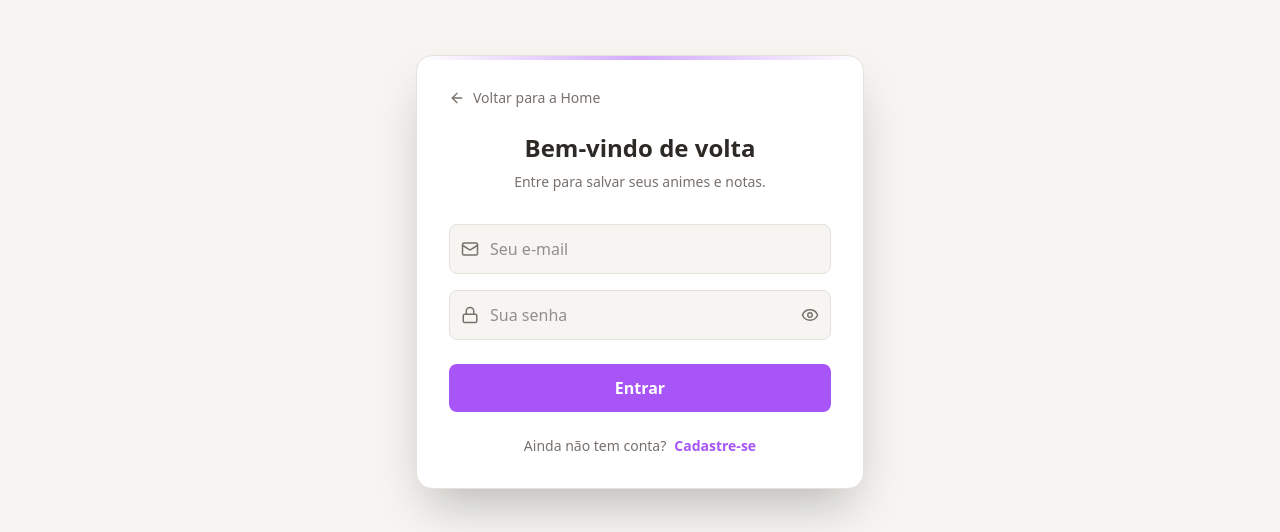
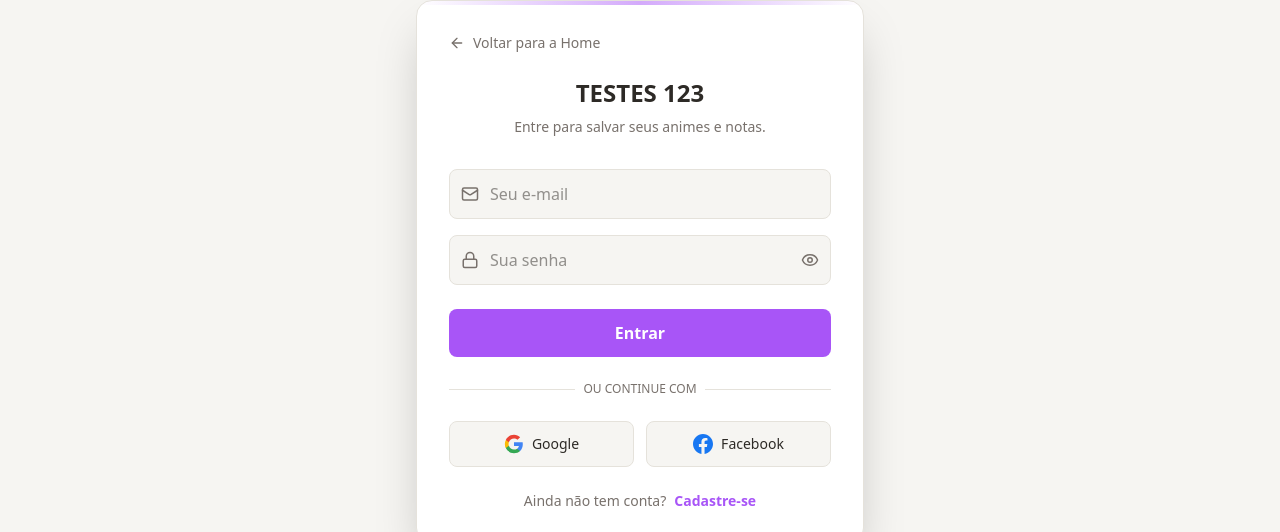
Before and after one commit to edu07-CR/anime-site, a Next.js app: page /login in a window 1280 px wide. Shown: the part 136-668 px from the top of the page. Built offline with nearby package versions, Linux system fonts and the light colour scheme; no server answers.

Commit message:
Adicionei a integração com o facebook e o google

```diff
--- a/app/@modal/(.)login/page.tsx
+++ b/app/@modal/(.)login/page.tsx
@@ -3,10 +3,13 @@
 import { useState } from 'react';
 import { useRouter } from 'next/navigation';
 import { createClient } from '@/lib/supabase/client';
-import { Mail, Lock, Loader2, Eye, EyeOff, User, X } from 'lucide-react';
+import { Mail, Lock, Loader2, ArrowLeft, Eye, EyeOff, User } from 'lucide-react';
 import Link from 'next/link';
 
-export default function LoginModal() {
+export default function LoginPage() {
+  // 🕵️‍♂️ LOG DE DEPURAÇÃO: Se isso aparecer no terminal, o arquivo está sendo lido!
+  console.log("🕵️‍♂️ [DEBUG] O componente LoginPage foi carregado!");
+
   const [isLogin, setIsLogin] = useState(true);
   const [email, setEmail] = useState('');
   const [password, setPassword] = useState('');
@@ -14,6 +17,7 @@ export default function LoginModal() {
 
   const [showPassword, setShowPassword] = useState(false);
   const [loading, setLoading] = useState(false);
+  const [socialLoading, setSocialLoading] = useState<string | null>(null);
   const [error, setError] = useState<string | null>(null);
 
   const router = useRouter();
@@ -46,20 +50,17 @@ export default function LoginModal() {
         setLoading(false);
         return;
       }
-
       const senhasFaceis = ['123456', 'abcdef', 'qwerty', '12345678', 'senha123'];
       if (senhasFaceis.includes(password.toLowerCase())) {
         setError('Sua senha é muito fácil. Escolha outra.');
         setLoading(false);
         return;
       }
-
       if (!/(?=.*[a-zA-Z])(?=.*\d)/.test(password)) {
         setError('A senha deve conter pelo menos uma letra e um número.');
         setLoading(false);
         return;
       }
-
       if (username.trim().length < 3) {
         setError('O nome de usuário deve ter pelo menos 3 letras.');
         setLoading(false);
@@ -78,7 +79,7 @@ export default function LoginModal() {
         if (error) throw error;
       }
 
-      router.back(); // Fecha o modal e volta para a Home
+      router.push('/');
       router.refresh();
     } catch (err: any) {
       if (err.message.includes('Invalid login credentials')) setError('E-mail ou senha incorretos.');
@@ -89,27 +90,41 @@ export default function LoginModal() {
     }
   };
 
+  const handleSocialLogin = async (provider: 'google' | 'facebook') => {
+    console.log(`🕵️‍♂️ [DEBUG] Tentando login com ${provider}...`);
+    setSocialLoading(provider);
+    setError(null);
+
+    const { error } = await supabase.auth.signInWithOAuth({
+      provider: provider,
+      options: {
+        redirectTo: `${window.location.origin}/auth/callback`,
+      },
+    });
+
+    if (error) {
+      console.error(`🚨 [DEBUG] Erro no login social:`, error);
+      setError(`Erro ao entrar com ${provider}. Tente novamente.`);
+      setSocialLoading(null);
+    }
+  };
+
   return (
-    // O FUNDO ESCURO E DESFOCADO
-    <div className="fixed inset-0 z-[100] flex items-center justify-center bg-black/60 backdrop-blur-md p-4">
+    <div className="min-h-[80vh] flex items-center justify-center px-4">
+      <div className="w-full max-w-md bg-surface border border-border rounded-2xl p-8 shadow-2xl relative overflow-hidden">
 
-      {/* O CARD DE VIDRO (Glassmorphism) */}
-      <div className="w-full max-w-md bg-surface/90 backdrop-blur-xl border border-white/10 rounded-2xl p-8 shadow-2xl relative">
+        <div className="absolute top-0 left-0 w-full h-1 bg-gradient-to-r from-transparent via-accent to-transparent opacity-50" />
 
-        {/* Botão de Fechar */}
-        <button
-          onClick={() => router.back()}
-          className="absolute top-4 right-4 text-muted hover:text-red-400 transition-colors cursor-pointer"
-        >
-          <X size={20} />
-        </button>
+        <Link href="/" className="inline-flex items-center gap-2 text-muted hover:text-accent transition-colors mb-6 text-sm font-medium cursor-pointer">
+          <ArrowLeft size={16} /> Voltar para a Home
+        </Link>
 
-        <div className="text-center mb-8 mt-2">
+        <div className="text-center mb-8">
           <h1 className="text-2xl font-bold text-text mb-2">
-            {isLogin ? 'Bem-vindo de volta' : 'Crie sua conta'}
+            {isLogin ? 'Bem-vindo' : 'Crie sua conta'}
           </h1>
           <p className="text-muted text-sm">
-            {isLogin ? 'Entre para salvar seus animes e notas.' : 'Junte-se ao AniVerse.'}
+            {isLogin ? 'Entre para salvar seus animes e notas.' : 'Junte-se ao AniVerse e monte seu Top 5.'}
           </p>
         </div>
 
@@ -119,13 +134,14 @@ export default function LoginModal() {
           </div>
         )}
 
+        {/* FORMULÁRIO DE E-MAIL */}
         <form onSubmit={handleAuth} className="flex flex-col gap-4">
           {!isLogin && (
             <div className="relative">
               <User className="absolute left-3 top-1/2 -translate-y-1/2 text-muted" size={18} />
               <input
                 type="text" placeholder="Seu nome de usuário" value={username} onChange={(e) => setUsername(e.target.value)} required={!isLogin}
-                className="w-full bg-bg/50 border border-border text-text rounded-lg py-3 pl-10 pr-4 focus:outline-none focus:border-accent"
+                className="w-full bg-bg border border-border text-text rounded-lg py-3 pl-10 pr-4 focus:outline-none focus:border-accent focus:ring-1 focus:ring-accent transition-all"
               />
             </div>
           )}
@@ -134,7 +150,7 @@ export default function LoginModal() {
             <Mail className="absolute left-3 top-1/2 -translate-y-1/2 text-muted" size={18} />
             <input
               type="email" placeholder="Seu e-mail" value={email} onChange={(e) => setEmail(e.target.value)} required
-              className="w-full bg-bg/50 border border-border text-text rounded-lg py-3 pl-10 pr-4 focus:outline-none focus:border-accent"
+              className="w-full bg-bg border border-border text-text rounded-lg py-3 pl-10 pr-4 focus:outline-none focus:border-accent focus:ring-1 focus:ring-accent transition-all"
             />
           </div>
 
@@ -142,17 +158,56 @@ export default function LoginModal() {
             <Lock className="absolute left-3 top-1/2 -translate-y-1/2 text-muted" size={18} />
             <input
               type={showPassword ? 'text' : 'password'} placeholder="Sua senha" value={password} onChange={(e) => setPassword(e.target.value)} required
-              className="w-full bg-bg/50 border border-border text-text rounded-lg py-3 pl-10 pr-12 focus:outline-none focus:border-accent"
+              className="w-full bg-bg border border-border text-text rounded-lg py-3 pl-10 pr-12 focus:outline-none focus:border-accent focus:ring-1 focus:ring-accent transition-all"
             />
-            <button type="button" onClick={() => setShowPassword(!showPassword)} className="absolute right-3 top-1/2 -translate-y-1/2 text-muted hover:text-accent cursor-pointer">
+            <button type="button" onClick={() => setShowPassword(!showPassword)} className="absolute right-3 top-1/2 -translate-y-1/2 text-muted hover:text-accent transition-colors cursor-pointer">
               {showPassword ? <EyeOff size={18} /> : <Eye size={18} />}
             </button>
           </div>
 
-          <button type="submit" disabled={loading} className="w-full bg-accent text-white font-bold py-3 rounded-lg hover:bg-accent/90 mt-2 flex justify-center items-center gap-2 disabled:opacity-50 cursor-pointer">
+          <button type="submit" disabled={loading} className="w-full bg-accent text-white font-bold py-3 rounded-lg hover:bg-accent/90 transition-all mt-2 flex items-center justify-center gap-2 disabled:opacity-50 cursor-pointer">
             {loading ? <Loader2 className="animate-spin" size={20} /> : (isLogin ? 'Entrar' : 'Criar Conta')}
           </button>
         </form>
+
+        {/* DIVISOR E BOTÕES SOCIAIS */}
+        <div className="relative my-6">
+          <div className="absolute inset-0 flex items-center"><div className="w-full border-t border-border"></div></div>
+          <div className="relative flex justify-center text-xs uppercase"><span className="bg-surface px-2 text-muted">Ou continue com</span></div>
+        </div>
+
+        <div className="flex gap-3">
+          <button
+            type="button"
+            onClick={() => handleSocialLogin('google')}
+            disabled={!!socialLoading}
+            className="flex-1 flex items-center justify-center gap-2 bg-bg border border-border text-text py-3 rounded-lg hover:border-accent transition-colors cursor-pointer font-medium text-sm disabled:opacity-50"
+          >
+            {socialLoading === 'google' ? <Loader2 className="animate-spin" size={18} /> : (
+              <svg className="w-5 h-5" viewBox="0 0 24 24">
+                <path fill="#4285F4" d="M22.56 12.25c0-.78-.07-1.53-.2-2.25H12v4.26h5.92c-.26 1.37-1.04 2.53-2.21 3.31v2.77h3.57c2.08-1.92 3.28-4.74 3.28-8.09z"/>
+                <path fill="#34A853" d="M12 23c2.97 0 5.46-.98 7.28-2.66l-3.57-2.77c-.98.66-2.23 1.06-3.71 1.06-2.86 0-5.29-1.93-6.16-4.53H2.18v2.84C3.99 20.53 7.7 23 12 23z"/>
+                <path fill="#FBBC05" d="M5.84 14.09c-.22-.66-.35-1.36-.35-2.09s.13-1.43.35-2.09V7.07H2.18C1.43 8.55 1 10.22 1 12s.43 3.45 1.18 4.93l2.85-2.22.81-.62z"/>
+                <path fill="#EA4335" d="M12 5.38c1.62 0 3.06.56 4.21 1.64l3.15-3.15C17.45 2.09 14.97 1 12 1 7.7 1 3.99 3.47 2.18 7.07l3.66 2.84c.87-2.6 3.3-4.53 6.16-4.53z"/>
+              </svg>
+            )}
+            Google
+          </button>
+
+          <button
+            type="button"
+            onClick={() => handleSocialLogin('facebook')}
+            disabled={!!socialLoading}
+            className="flex-1 flex items-center justify-center gap-2 bg-bg border border-border text-text py-3 rounded-lg hover:border-accent transition-colors cursor-pointer font-medium text-sm disabled:opacity-50"
+          >
+            {socialLoading === 'facebook' ? <Loader2 className="animate-spin" size={18} /> : (
+              <svg className="w-5 h-5" viewBox="0 0 24 24" fill="#1877F2">
+                <path d="M24 12.073c0-6.627-5.373-12-12-12s-12 5.373-12 12c0 5.99 4.388 10.954 10.125 11.854v-8.385H7.078v-3.47h3.047V9.43c0-3.007 1.792-4.669 4.533-4.669 1.312 0 2.686.235 2.686.235v2.953H15.83c-1.491 0-1.956.925-1.956 1.874v2.25h3.328l-.532 3.47h-2.796v8.385C19.612 23.027 24 18.062 24 12.073z"/>
+              </svg>
+            )}
+            Facebook
+          </button>
+        </div>
 
         <div className="mt-6 text-center text-sm text-muted">
           {isLogin ? 'Ainda não tem conta?' : 'Já tem uma conta?'}
--- a/app/login/page.tsx
+++ b/app/login/page.tsx
@@ -7,6 +7,9 @@ import { Mail, Lock, Loader2, ArrowLeft, Eye, EyeOff, User } from 'lucide-react'
 import Link from 'next/link';
 
 export default function LoginPage() {
+  // 🕵️‍♂️ LOG DE DEPURAÇÃO: Se isso aparecer no terminal, o arquivo está sendo lido!
+  console.log("🕵️‍♂️ [DEBUG] O componente LoginPage foi carregado!");
+
   const [isLogin, setIsLogin] = useState(true);
   const [email, setEmail] = useState('');
   const [password, setPassword] = useState('');
@@ -14,12 +17,12 @@ export default function LoginPage() {
 
   const [showPassword, setShowPassword] = useState(false);
   const [loading, setLoading] = useState(false);
+  const [socialLoading, setSocialLoading] = useState<string | null>(null);
   const [error, setError] = useState<string | null>(null);
 
   const router = useRouter();
   const supabase = createClient();
 
-  // Lista de domínios permitidos
   const dominiosPermitidos = ['gmail.com', 'hotmail.com', 'outlook.com', 'yahoo.com', 'icloud.com', 'bol.com.br', 'uol.com.br'];
 
   const handleAuth = async (e: React.FormEvent) => {
@@ -27,44 +30,37 @@ export default function LoginPage() {
     setLoading(true);
     setError(null);
 
-    // 1. Validação de E-mail Existente (Domínio permitido)
     const emailRegex = /^[^\s@]+@[^\s@]+\.[^\s@]+$/;
     if (!emailRegex.test(email)) {
-      setError('Por favor, insira um e-mail válido (ex: seu@email.com).');
+      setError('Por favor, insira um e-mail válido.');
       setLoading(false);
       return;
     }
 
     const dominio = email.split('@')[1].toLowerCase();
     if (!dominiosPermitidos.includes(dominio)) {
-      setError(`Por favor, use um e-mail de um provedor conhecido (Gmail, Hotmail, Outlook, etc).`);
+      setError('Use um e-mail de um provedor conhecido (Gmail, Hotmail, etc).');
       setLoading(false);
       return;
     }
 
-    // 2. Validação de Senha Segura (Apenas no cadastro)
     if (!isLogin) {
       if (password.length < 6) {
         setError('A senha deve ter no mínimo 6 caracteres.');
         setLoading(false);
         return;
       }
-
-      // Bloquear senhas óbvias
       const senhasFaceis = ['123456', 'abcdef', 'qwerty', '12345678', 'senha123'];
       if (senhasFaceis.includes(password.toLowerCase())) {
-        setError('Sua senha é muito fácil de adivinhar. Escolha outra.');
+        setError('Sua senha é muito fácil. Escolha outra.');
         setLoading(false);
         return;
       }
-
-      // Exigir pelo menos uma letra e um número
       if (!/(?=.*[a-zA-Z])(?=.*\d)/.test(password)) {
         setError('A senha deve conter pelo menos uma letra e um número.');
         setLoading(false);
         return;
       }
-
       if (username.trim().length < 3) {
         setError('O nome de usuário deve ter pelo menos 3 letras.');
         setLoading(false);
@@ -78,26 +74,38 @@ export default function LoginPage() {
         if (error) throw error;
       } else {
         const { error } = await supabase.auth.signUp({
-          email,
-          password,
-          options: { data: { username } }
+          email, password, options: { data: { username } }
         });
         if (error) throw error;
-        alert('Conta criada com sucesso! (Lembre-se de confirmar o e-mail se a opção estiver ativa)');
       }
 
       router.push('/');
       router.refresh();
     } catch (err: any) {
-      if (err.message.includes('Invalid login credentials')) {
-        setError('E-mail ou senha incorretos.');
-      } else if (err.message.includes('User already registered')) {
-        setError('Este e-mail já está cadastrado. Faça login.');
-      } else {
-        setError(err.message || 'Ocorreu um erro.');
-      }
+      if (err.message.includes('Invalid login credentials')) setError('E-mail ou senha incorretos.');
+      else if (err.message.includes('User already registered')) setError('Este e-mail já está cadastrado.');
+      else setError(err.message || 'Ocorreu um erro.');
     } finally {
       setLoading(false);
+    }
+  };
+
+  const handleSocialLogin = async (provider: 'google' | 'facebook') => {
+    console.log(`🕵️‍♂️ [DEBUG] Tentando login com ${provider}...`);
+    setSocialLoading(provider);
+    setError(null);
+
+    const { error } = await supabase.auth.signInWithOAuth({
+      provider: provider,
+      options: {
+        redirectTo: `${window.location.origin}/auth/callback`,
+      },
+    });
+
+    if (error) {
+      console.error(`🚨 [DEBUG] Erro no login social:`, error);
+      setError(`Erro ao entrar com ${provider}. Tente novamente.`);
+      setSocialLoading(null);
     }
   };
 
@@ -113,10 +121,10 @@ export default function LoginPage() {
 
         <div className="text-center mb-8">
           <h1 className="text-2xl font-bold text-text mb-2">
-            {isLogin ? 'Bem-vindo de volta' : 'Crie sua conta'}
+            {isLogin ? 'TESTES 123' : 'Crie sua conta'}
           </h1>
           <p className="text-muted text-sm">
-            {isLogin ? 'Entre para salvar seus animes e notas.' : 'Junte-se ao AniVerse e monte seu Top 10.'}
+            {isLogin ? 'Entre para salvar seus animes e notas.' : 'Junte-se ao AniVerse e monte seu Top 5.'}
           </p>
         </div>
 
@@ -126,16 +134,13 @@ export default function LoginPage() {
           </div>
         )}
 
+        {/* FORMULÁRIO DE E-MAIL */}
         <form onSubmit={handleAuth} className="flex flex-col gap-4">
           {!isLogin && (
             <div className="relative">
               <User className="absolute left-3 top-1/2 -translate-y-1/2 text-muted" size={18} />
               <input
-                type="text"
-                placeholder="Seu nome de usuário"
-                value={username}
-                onChange={(e) => setUsername(e.target.value)}
-                required={!isLogin}
+                type="text" placeholder="Seu nome de usuário" value={username} onChange={(e) => setUsername(e.target.value)} required={!isLogin}
                 className="w-full bg-bg border border-border text-text rounded-lg py-3 pl-10 pr-4 focus:outline-none focus:border-accent focus:ring-1 focus:ring-accent transition-all"
               />
             </div>
@@ -144,11 +149,7 @@ export default function LoginPage() {
           <div className="relative">
             <Mail className="absolute left-3 top-1/2 -translate-y-1/2 text-muted" size={18} />
             <input
-              type="email"
-              placeholder="Seu e-mail"
-              value={email}
-              onChange={(e) => setEmail(e.target.value)}
-              required
+              type="email" placeholder="Seu e-mail" value={email} onChange={(e) => setEmail(e.target.value)} required
               className="w-full bg-bg border border-border text-text rounded-lg py-3 pl-10 pr-4 focus:outline-none focus:border-accent focus:ring-1 focus:ring-accent transition-all"
             />
           </div>
@@ -156,37 +157,61 @@ export default function LoginPage() {
           <div className="relative">
             <Lock className="absolute left-3 top-1/2 -translate-y-1/2 text-muted" size={18} />
             <input
-              type={showPassword ? 'text' : 'password'}
-              placeholder="Sua senha"
-              value={password}
-              onChange={(e) => setPassword(e.target.value)}
-              required
+              type={showPassword ? 'text' : 'password'} placeholder="Sua senha" value={password} onChange={(e) => setPassword(e.target.value)} required
               className="w-full bg-bg border border-border text-text rounded-lg py-3 pl-10 pr-12 focus:outline-none focus:border-accent focus:ring-1 focus:ring-accent transition-all"
             />
-            <button
-              type="button"
-              onClick={() => setShowPassword(!showPassword)}
-              className="absolute right-3 top-1/2 -translate-y-1/2 text-muted hover:text-accent transition-colors cursor-pointer"
-            >
+            <button type="button" onClick={() => setShowPassword(!showPassword)} className="absolute right-3 top-1/2 -translate-y-1/2 text-muted hover:text-accent transition-colors cursor-pointer">
               {showPassword ? <EyeOff size={18} /> : <Eye size={18} />}
             </button>
           </div>
 
-          <button
-            type="submit"
-            disabled={loading}
-            className="w-full bg-accent text-white font-bold py-3 rounded-lg hover:bg-accent/90 transition-all mt-2 flex items-center justify-center gap-2 disabled:opacity-50 cursor-pointer"
-          >
+          <button type="submit" disabled={loading} className="w-full bg-accent text-white font-bold py-3 rounded-lg hover:bg-accent/90 transition-all mt-2 flex items-center justify-center gap-2 disabled:opacity-50 cursor-pointer">
             {loading ? <Loader2 className="animate-spin" size={20} /> : (isLogin ? 'Entrar' : 'Criar Conta')}
           </button>
         </form>
 
+        {/* DIVISOR E BOTÕES SOCIAIS */}
+        <div className="relative my-6">
+          <div className="absolute inset-0 flex items-center"><div className="w-full border-t border-border"></div></div>
+          <div className="relative flex justify-center text-xs uppercase"><span className="bg-surface px-2 text-muted">Ou continue com</span></div>
+        </div>
+
+        <div className="flex gap-3">
+          <button
+            type="button"
+            onClick={() => handleSocialLogin('google')}
+            disabled={!!socialLoading}
+            className="flex-1 flex items-center justify-center gap-2 bg-bg border border-border text-text py-3 rounded-lg hover:border-accent transition-colors cursor-pointer font-medium text-sm disabled:opacity-50"
+          >
+            {socialLoading === 'google' ? <Loader2 className="animate-spin" size={18} /> : (
+              <svg className="w-5 h-5" viewBox="0 0 24 24">
+                <path fill="#4285F4" d="M22.56 12.25c0-.78-.07-1.53-.2-2.25H12v4.26h5.92c-.26 1.37-1.04 2.53-2.21 3.31v2.77h3.57c2.08-1.92 3.28-4.74 3.28-8.09z"/>
+                <path fill="#34A853" d="M12 23c2.97 0 5.46-.98 7.28-2.66l-3.57-2.77c-.98.66-2.23 1.06-3.71 1.06-2.86 0-5.29-1.93-6.16-4.53H2.18v2.84C3.99 20.53 7.7 23 12 23z"/>
+                <path fill="#FBBC05" d="M5.84 14.09c-.22-.66-.35-1.36-.35-2.09s.13-1.43.35-2.09V7.07H2.18C1.43 8.55 1 10.22 1 12s.43 3.45 1.18 4.93l2.85-2.22.81-.62z"/>
+                <path fill="#EA4335" d="M12 5.38c1.62 0 3.06.56 4.21 1.64l3.15-3.15C17.45 2.09 14.97 1 12 1 7.7 1 3.99 3.47 2.18 7.07l3.66 2.84c.87-2.6 3.3-4.53 6.16-4.53z"/>
+              </svg>
+            )}
+            Google
+          </button>
+
+          <button
+            type="button"
+            onClick={() => handleSocialLogin('facebook')}
+            disabled={!!socialLoading}
+            className="flex-1 flex items-center justify-center gap-2 bg-bg border border-border text-text py-3 rounded-lg hover:border-accent transition-colors cursor-pointer font-medium text-sm disabled:opacity-50"
+          >
+            {socialLoading === 'facebook' ? <Loader2 className="animate-spin" size={18} /> : (
+              <svg className="w-5 h-5" viewBox="0 0 24 24" fill="#1877F2">
+                <path d="M24 12.073c0-6.627-5.373-12-12-12s-12 5.373-12 12c0 5.99 4.388 10.954 10.125 11.854v-8.385H7.078v-3.47h3.047V9.43c0-3.007 1.792-4.669 4.533-4.669 1.312 0 2.686.235 2.686.235v2.953H15.83c-1.491 0-1.956.925-1.956 1.874v2.25h3.328l-.532 3.47h-2.796v8.385C19.612 23.027 24 18.062 24 12.073z"/>
+              </svg>
+            )}
+            Facebook
+          </button>
+        </div>
+
         <div className="mt-6 text-center text-sm text-muted">
           {isLogin ? 'Ainda não tem conta?' : 'Já tem uma conta?'}
-          <button
-            onClick={() => { setIsLogin(!isLogin); setError(null); }}
-            className="ml-2 text-accent font-bold hover:underline cursor-pointer"
-          >
+          <button onClick={() => { setIsLogin(!isLogin); setError(null); }} className="ml-2 text-accent font-bold hover:underline cursor-pointer">
             {isLogin ? 'Cadastre-se' : 'Faça Login'}
           </button>
         </div>
```
